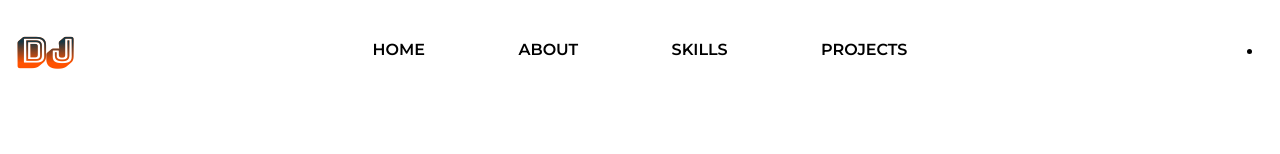
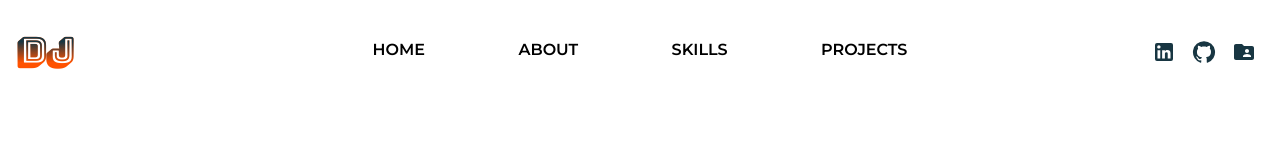
Before and after one commit to NovaSharx/Portfolio-Website, a React (Create React App) app: page / in a window 1280 px wide. Shown: the top 154 px of the page. Built offline with nearby package versions, Linux system fonts and the light colour scheme.

Commit message:
Added social links to nav bar.

```diff
--- a/src/components/Navigation/Navigation.tsx
+++ b/src/components/Navigation/Navigation.tsx
@@ -1,4 +1,8 @@
 import { FC, ReactElement, useState } from 'react';
+
+import GitHubIcon from '@mui/icons-material/GitHub';
+import LinkedInIcon from '@mui/icons-material/LinkedIn';
+import FolderSharedIcon from '@mui/icons-material/FolderShared';
 
 const Navigation: FC = (): ReactElement => {
 
@@ -17,6 +21,32 @@ const Navigation: FC = (): ReactElement => {
             </li>
             <li>
                 <a href='#projects' id='nav-projects'>PROJECTS</a>
+            </li>
+        </ul>
+    )
+
+    const navSocialLinks = (
+        <ul>
+            <li>
+                <a href='https://www.linkedin.com/in/davinjones/' target='_blank' rel='noreferrer'>
+                    <span className='social-button'>
+                        <LinkedInIcon />
+                    </span>
+                </a>
+            </li>
+            <li>
+                <a href='https://github.com/NovaSharx?tab=overview&from=2023-05-01&to=2023-05-17' target='_blank' rel='noreferrer'>
+                    <span className='social-button'>
+                        <GitHubIcon />
+                    </span>
+                </a>
+            </li>
+            <li>
+                <a href='https://docs.google.com/document/d/1RcIVHV-dAAyiSzs0fhLJ5zLtfAZ-nw0VpKtgFeve2dU/edit?usp=sharing' target='_blank' rel='noreferrer'>
+                    <span className='social-button'>
+                        <FolderSharedIcon />
+                    </span>
+                </a>
             </li>
         </ul>
     )
@@ -72,14 +102,12 @@ const Navigation: FC = (): ReactElement => {
                     </a>
                 </div>
 
-                <div id='nav-links'>
+                <div id='nav-menu-links'>
                     {navMenuList}
                 </div>
 
-                <div id='nav-socials'>
-                    <ul>
-                        <li></li>
-                    </ul>
+                <div id='nav-social-links'>
+                    {navSocialLinks}
                 </div>
 
                 <div id='nav-hamburger'>
--- a/src/stylesheets/css/main.css
+++ b/src/stylesheets/css/main.css
@@ -166,54 +166,85 @@ p {
 #navigation #nav-items-container #nav-logo a:hover::after {
   height: 0%;
 }
-#navigation #nav-items-container #nav-links {
+#navigation #nav-items-container #nav-menu-links {
   width: 0rem;
   height: inherit;
   flex-grow: 1.2;
 }
-#navigation #nav-items-container #nav-links ul {
+#navigation #nav-items-container #nav-menu-links ul {
   display: flex;
   justify-content: space-between;
   align-items: center;
   height: inherit;
   list-style-type: none;
 }
-#navigation #nav-items-container #nav-links ul li {
+#navigation #nav-items-container #nav-menu-links ul li {
   display: flex;
   justify-content: center;
   align-items: center;
   height: 2.5rem;
 }
-#navigation #nav-items-container #nav-links ul a {
+#navigation #nav-items-container #nav-menu-links ul a {
   color: inherit;
   font-weight: 600;
   text-decoration: none;
 }
-#navigation #nav-items-container #nav-links ul a:hover {
+#navigation #nav-items-container #nav-menu-links ul a:hover {
   color: #ff5200;
 }
-#navigation #nav-items-container #nav-links ul a:after {
+#navigation #nav-items-container #nav-menu-links ul a:after {
   display: block;
   content: "";
   border-bottom: 0.3rem solid #ff5200;
   transform: scaleX(0);
   transition: 0.2s;
 }
-#navigation #nav-items-container #nav-links ul a:hover:after {
+#navigation #nav-items-container #nav-menu-links ul a:hover:after {
   margin-bottom: 0.3rem;
   transform: scaleX(1);
 }
-#navigation #nav-items-container #nav-links ul a:visited {
+#navigation #nav-items-container #nav-menu-links ul a:visited {
   text-decoration: none;
 }
-#navigation #nav-items-container #nav-socials {
+#navigation #nav-items-container #nav-social-links {
+  padding-right: 1rem;
   width: 0rem;
-  height: inherit;
   flex-grow: 1;
   display: flex;
   justify-content: flex-end;
+}
+#navigation #nav-items-container #nav-social-links ul {
+  display: flex;
+}
+#navigation #nav-items-container #nav-social-links ul li {
+  list-style: none;
+}
+#navigation #nav-items-container #nav-social-links ul li a {
+  position: relative;
+  display: flex;
+  justify-content: center;
   align-items: center;
-  padding-right: 1rem;
+  color: #183642;
+  text-decoration: none;
+}
+#navigation #nav-items-container #nav-social-links ul li a .social-button {
+  padding: 0.5rem;
+  display: flex;
+  align-items: center;
+  z-index: 1;
+}
+#navigation #nav-items-container #nav-social-links ul li a::before {
+  position: absolute;
+  content: "";
+  background-color: #ffba99;
+  border-radius: 2rem;
+  width: 0%;
+  height: 0%;
+  transition: 0.3s;
+}
+#navigation #nav-items-container #nav-social-links ul li a:hover::before {
+  width: 100%;
+  height: 100%;
 }
 #navigation #nav-items-container #nav-hamburger {
   flex-grow: 0;
@@ -310,21 +341,21 @@ p {
   color: #ff5200;
 }
 @media (max-width: 1536px) {
-  #navigation #nav-items-container #nav-links {
+  #navigation #nav-items-container #nav-menu-links {
     flex-grow: 1.5;
   }
 }
 @media (max-width: 1024px) {
-  #navigation #nav-items-container #nav-links {
+  #navigation #nav-items-container #nav-menu-links {
     flex-grow: 1.7;
   }
 }
 @media (max-width: 768px) {
-  #navigation #nav-items-container #nav-links {
+  #navigation #nav-items-container #nav-menu-links {
     flex-grow: 0;
     overflow: hidden;
   }
-  #navigation #nav-items-container #nav-socials {
+  #navigation #nav-items-container #nav-social-links {
     padding: 0rem;
     flex-grow: 0;
     overflow: hidden;
--- a/src/stylesheets/scss/components/_navigation.scss
+++ b/src/stylesheets/scss/components/_navigation.scss
@@ -54,7 +54,7 @@
             }
         }
 
-        #nav-links {
+        #nav-menu-links {
             width: 0rem;
             height: inherit;
             flex-grow: 1.2;
@@ -103,14 +103,54 @@
             }
         }
 
-        #nav-socials {
+        #nav-social-links {
+            padding-right: 1rem;
             width: 0rem;
-            height: inherit;
             flex-grow: 1;
             display: flex;
             justify-content: flex-end;
-            align-items: center;
-            padding-right: 1rem;
+
+            ul {
+                display: flex;
+
+                li {
+                    list-style: none;
+
+                    a {
+                        position: relative;
+                        display: flex;
+                        justify-content: center;
+                        align-items: center;
+                        color: $primary-color;
+                        text-decoration: none;
+
+                        .social-button {
+                            padding: 0.5rem;
+                            display: flex;
+                            align-items: center;
+                            z-index: 1;
+                        }
+
+                        &::before {
+                            position: absolute;
+                            content: '';
+                            background-color: lighten($secondary-color, 30%);
+                            border-radius: 2rem;
+                            width: 0%;
+                            height: 0%;
+                            transition: 0.3s;
+                        }
+
+                        &:hover {
+
+                            &::before {
+                                width: 100%;
+                                height: 100%;
+                            }
+                        }
+                    }
+                }
+            }
         }
 
         #nav-hamburger {
@@ -230,32 +270,9 @@
     @media (max-width: $tv-width) {
         #nav-items-container {
 
-            #nav-logo {
-
-                a {}
+            #nav-menu-links {
+                flex-grow: 1.5;
             }
-
-            #nav-links {
-                flex-grow: 1.5;
-
-                ul {
-
-
-                    li {}
-
-                    a {
-
-                        &:after {}
-
-                        &:hover:after {}
-
-                    }
-                }
-            }
-
-            #nav-socials {}
-
-            #nav-hamburger {}
         }
     }
 
@@ -264,42 +281,20 @@
     @media (max-width: $laptop-width) {
         #nav-items-container {
 
-            #nav-logo {
-                a {}
+            #nav-menu-links {
+                flex-grow: 1.7;
             }
-
-            #nav-links {
-                flex-grow: 1.7;
-
-                ul {
-
-
-                    li {}
-
-                    a {
-
-                        &:after {}
-
-                        &:hover:after {}
-
-                    }
-                }
-            }
-
-            #nav-socials {}
-
-            #nav-hamburger {}
         }
     }
 
     @media (max-width: $tablet-width) {
         #nav-items-container {
-            #nav-links {
+            #nav-menu-links {
                 flex-grow: 0;
                 overflow: hidden;
             }
 
-            #nav-socials {
+            #nav-social-links {
                 padding: 0rem;
                 flex-grow: 0;
                 overflow: hidden;
```
Also changed, not shown: 1 other file (tests, documents, lock files or other folders).
